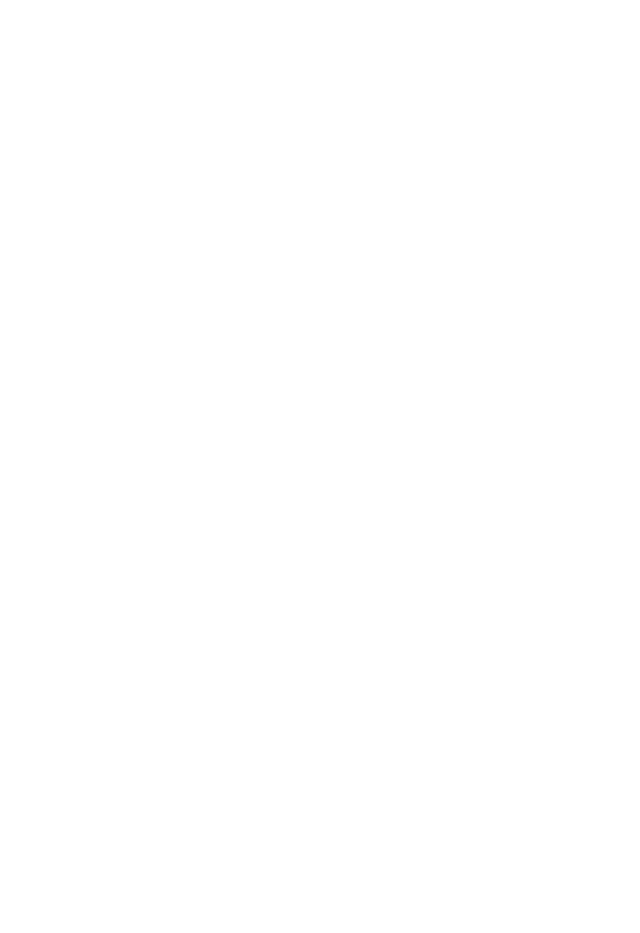
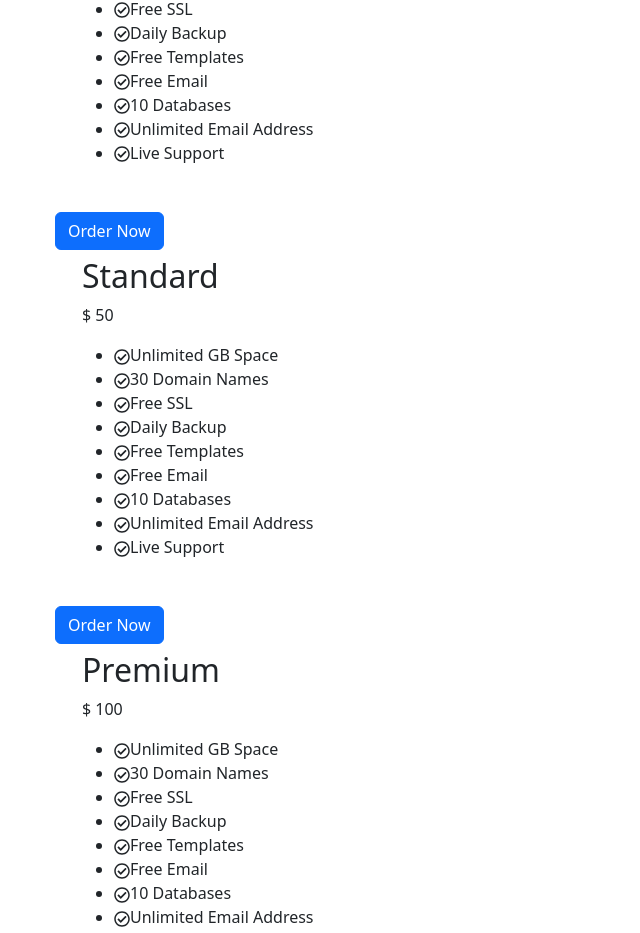
Before and after one commit to Hamza-1-0/Secondproject, a React (Vite) app: page / in a window 1280 px wide. Shown: the part 3580-4513 px from the top of the page, without its empty margins (0-640 px from the left). Before the commit the page ends 3442 px from the top, so only its background shows below. Built offline with nearby package versions, Linux system fonts and the light colour scheme.

Commit message:
Add header

```diff
--- /dev/null
+++ b/src/Components/Pricing/Pricing.jsx
@@ -0,0 +1,168 @@
+import React from "react";
+import "./Pricing-style.css";
+import { FaRegCheckCircle } from "react-icons/fa";
+
+import { Button, Container } from "react-bootstrap";
+const Pricing = () => {
+  return (
+    <div className="pricing">
+      <Container>
+        <div className="basic">
+          <div className="title">
+            <h2>Basic</h2>
+          </div>
+          <div className="price">
+            <p>
+              <span>$</span> 25
+            </p>
+          </div>
+          <ul className="addtion">
+            <li>
+              <FaRegCheckCircle />
+              Unlimited GB Space
+            </li>
+            <li>
+              <FaRegCheckCircle />
+              30 Domain Names
+            </li>
+            <li>
+              <FaRegCheckCircle />
+              Free SSL
+            </li>
+            <li>
+              <FaRegCheckCircle />
+              Daily Backup
+            </li>
+            <li>
+              <FaRegCheckCircle />
+              Free Templates
+            </li>
+            <li>
+              <FaRegCheckCircle />
+              Free Email
+            </li>
+            <li>
+              <FaRegCheckCircle />
+              10 Databases
+            </li>
+            <li>
+              <FaRegCheckCircle />
+              Unlimited Email Address
+            </li>
+            <li>
+              <FaRegCheckCircle />
+              Live Support
+            </li>
+          </ul>
+          <div className="btn">
+            <Button>Order Now </Button>
+          </div>
+        </div>
+        <div className="standard">
+          <div className="title">
+            <h2>Standard</h2>
+          </div>
+          <div className="price">
+            <p>
+              <span>$</span> 50
+            </p>
+          </div>
+          <ul className="addtion">
+            <li>
+              <FaRegCheckCircle />
+              Unlimited GB Space
+            </li>
+            <li>
+              <FaRegCheckCircle />
+              30 Domain Names
+            </li>
+            <li>
+              <FaRegCheckCircle />
+              Free SSL
+            </li>
+            <li>
+              <FaRegCheckCircle />
+              Daily Backup
+            </li>
+            <li>
+              <FaRegCheckCircle />
+              Free Templates
+            </li>
+            <li>
+              <FaRegCheckCircle />
+              Free Email
+            </li>
+            <li>
+              <FaRegCheckCircle />
+              10 Databases
+            </li>
+            <li>
+              <FaRegCheckCircle />
+              Unlimited Email Address
+            </li>
+            <li>
+              <FaRegCheckCircle />
+              Live Support
+            </li>
+          </ul>
+          <div className="btn">
+            <Button>Order Now </Button>
+          </div>
+        </div>
+        <div className="premium">
+          <div className="title">
+            <h2>Premium</h2>
+          </div>
+          <div className="price">
+            <p>
+              <span>$</span> 100
+            </p>
+          </div>
+          <ul className="addtion">
+            <li>
+              <FaRegCheckCircle />
+              Unlimited GB Space
+            </li>
+            <li>
+              <FaRegCheckCircle />
+              30 Domain Names
+            </li>
+            <li>
+              <FaRegCheckCircle />
+              Free SSL
+            </li>
+            <li>
+              <FaRegCheckCircle />
+              Daily Backup
+            </li>
+            <li>
+              <FaRegCheckCircle />
+              Free Templates
+            </li>
+            <li>
+              <FaRegCheckCircle />
+              Free Email
+            </li>
+            <li>
+              <FaRegCheckCircle />
+              10 Databases
+            </li>
+            <li>
+              <FaRegCheckCircle />
+              Unlimited Email Address
+            </li>
+            <li>
+              <FaRegCheckCircle />
+              Live Support
+            </li>
+          </ul>
+          <div className="btn">
+            <Button>Order Now </Button>
+          </div>
+        </div>
+      </Container>
+    </div>
+  );
+};
+
+export default Pricing;
--- a/src/Screen/Home.jsx
+++ b/src/Screen/Home.jsx
@@ -4,6 +4,7 @@
 import Information from "../Components/Information/Information";
 import Choose from "../Components/Choose/Choose";
 import Portfolio from "../Components/Portfolio/Portfolio";
+import Pricing from "../Components/Pricing/Pricing";
 
 const Home = () => {
   return (
@@ -13,6 +14,7 @@
       <Information />
       <Choose />
       <Portfolio />
+      <Pricing />
     </>
   );
 };
```
Also changed, not shown: src/Components/Pricing/Pricing-style.css (added).
